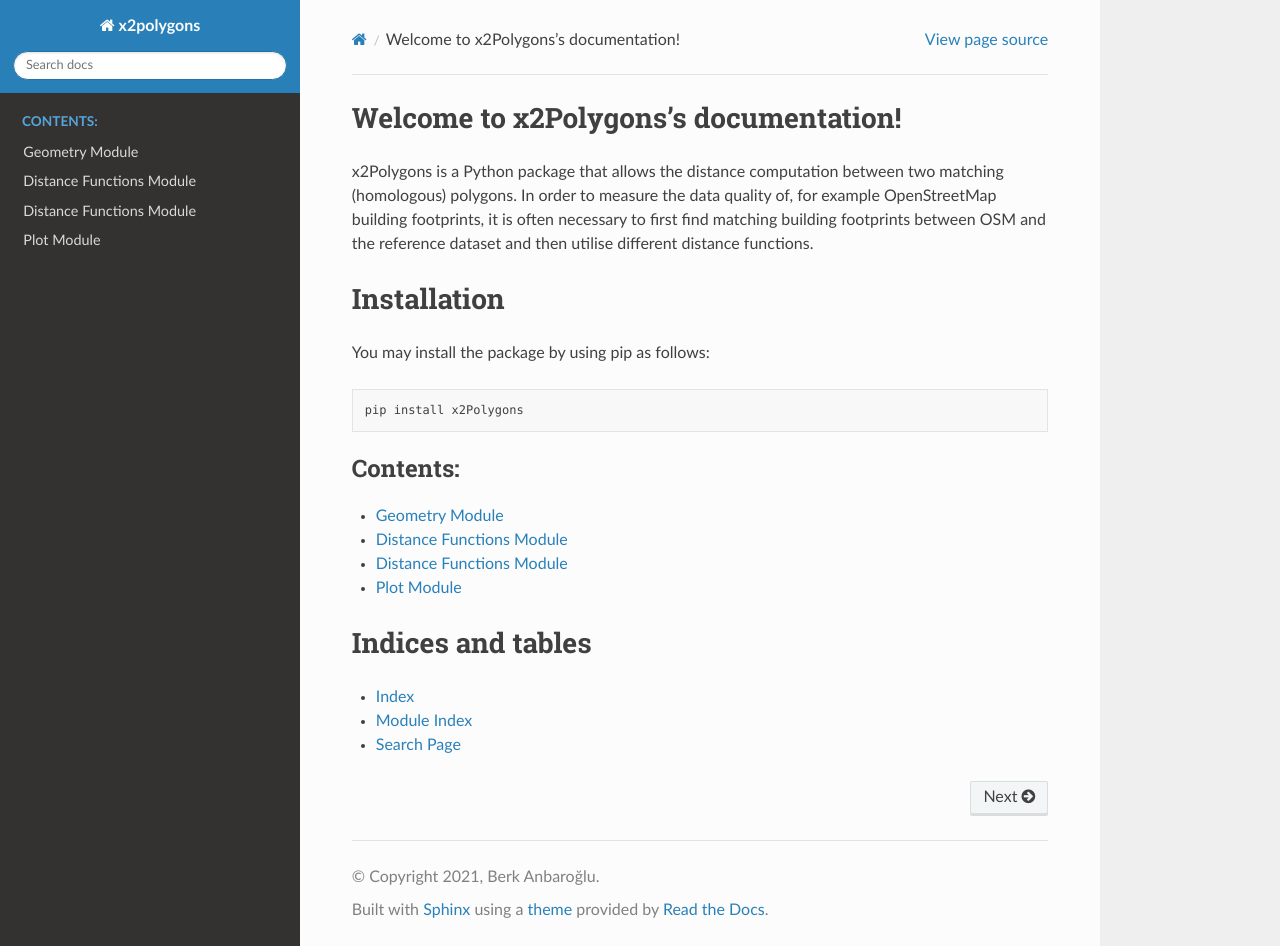
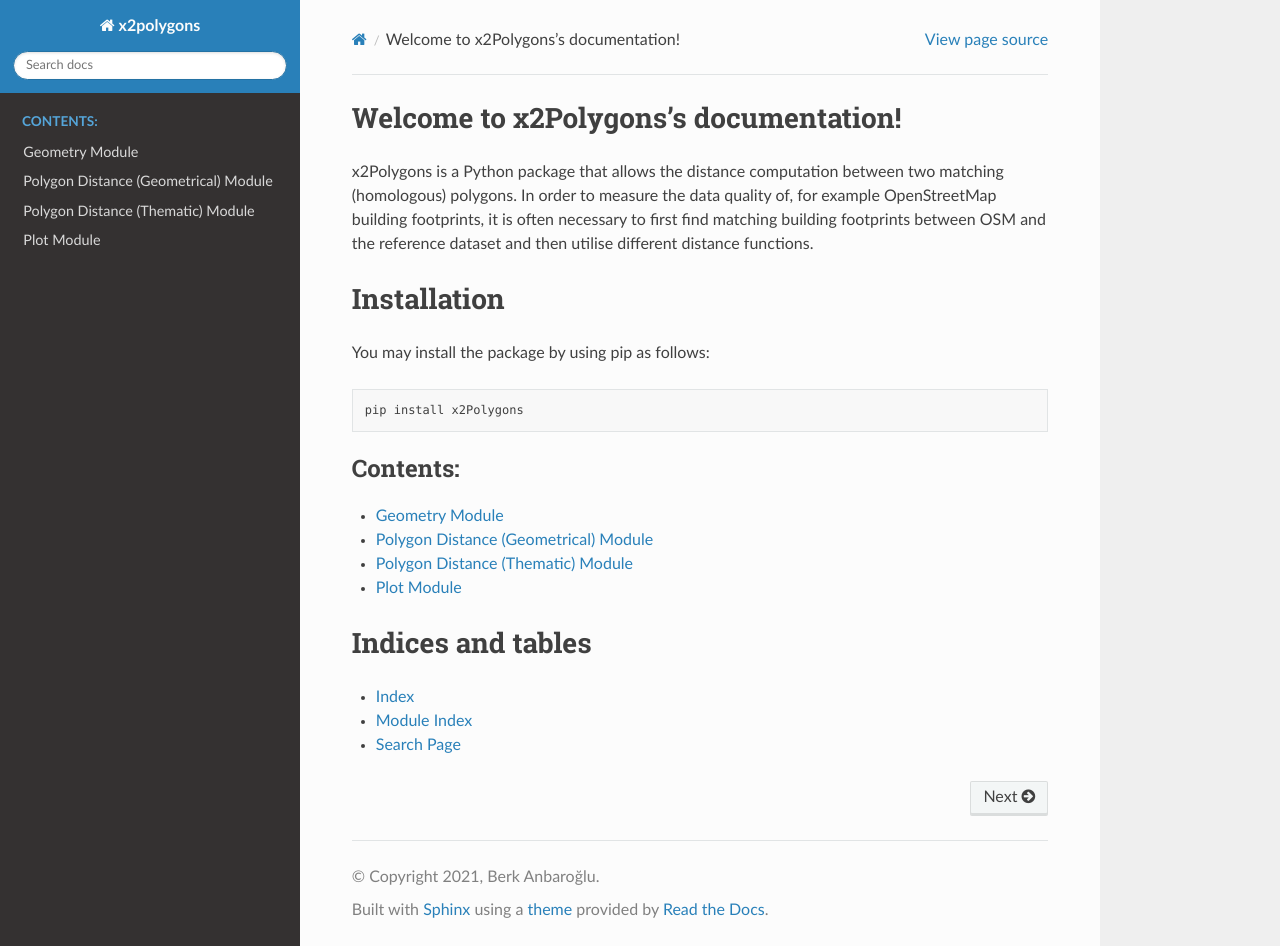
Before and after one commit to banbar/x2polygons, a Sphinx documentation site: the page built from docs/source/index.rst, in a window 1280 px wide and 946 px high. Built offline with Sphinx 7.4.7 and the Read the Docs theme 2.0.0, drawn with Linux system fonts in a browser that asks for light colours.

Commit message:
update docs

```diff
--- a/docs/source/code_polygon_distance.rst
+++ b/docs/source/code_polygon_distance.rst
@@ -1,5 +1,5 @@
-Distance Functions Module
-=========================
+Polygon Distance (Geometrical) Module
+=====================================
 
 .. automodule:: polygon_distance
    :members:
--- a/docs/source/code_thematic_distance.rst
+++ b/docs/source/code_thematic_distance.rst
@@ -1,5 +1,5 @@
-Distance Functions Module
-=========================
+Polygon Distance (Thematic) Module
+=====================================
 
 .. automodule:: thematic_distance
    :members:
```
